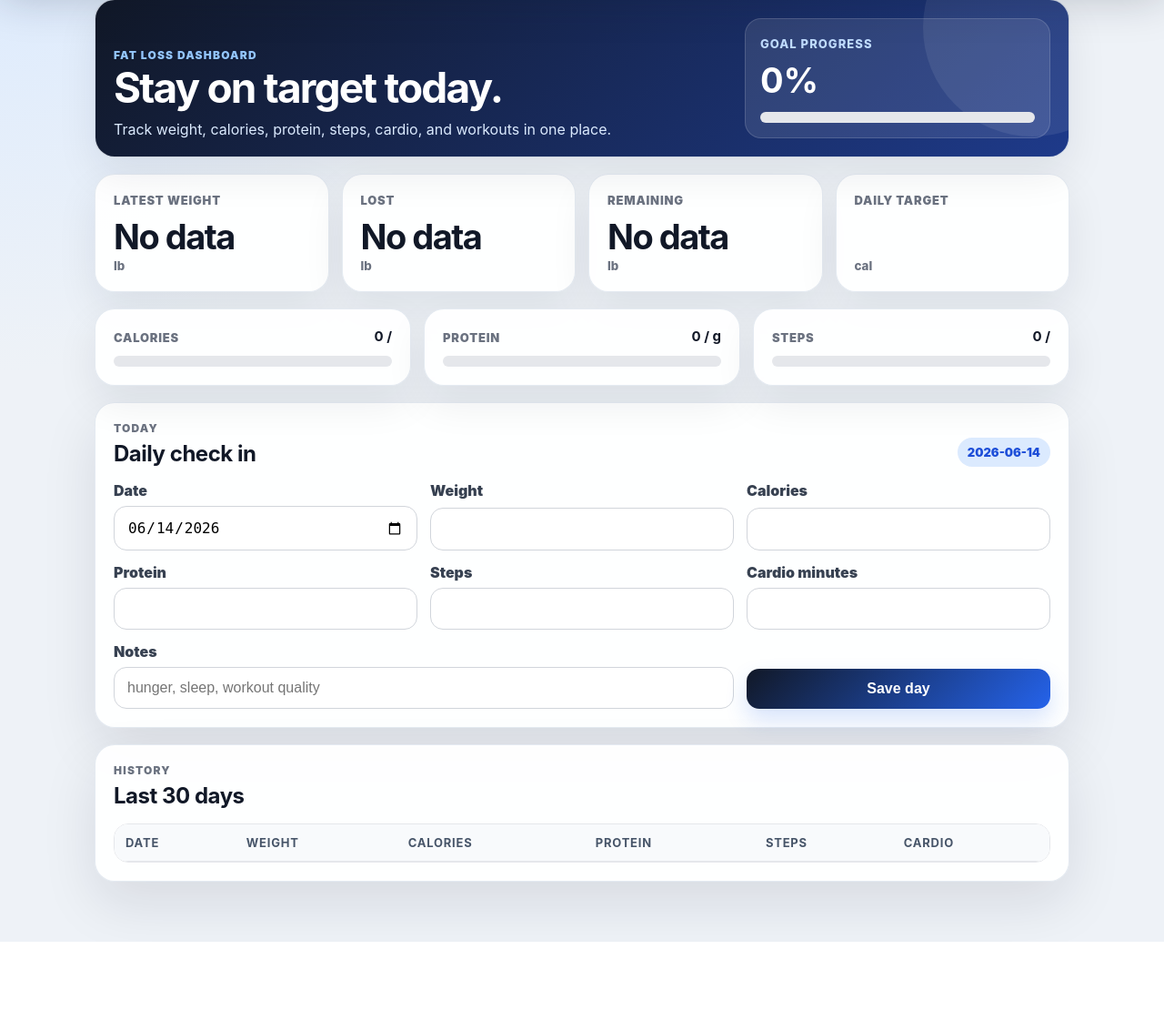
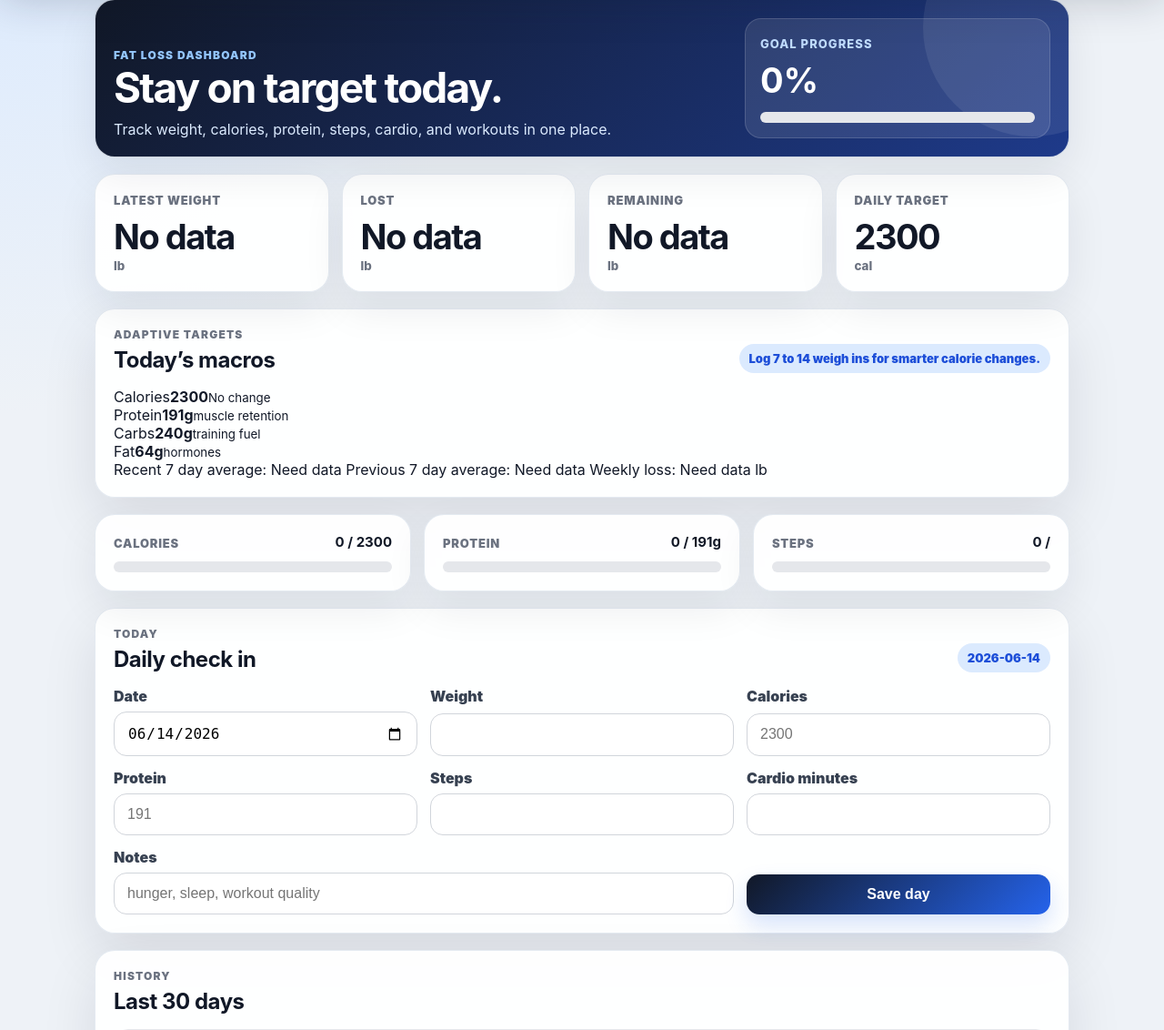
Before and after one commit to bwadams1998/Fat-Loss-Tracker, a Flask app: page / in a window 1280 px wide. Shown: the part 107-1239 px from the top of the page at 91% size. Before the commit the page ends 1142 px from the top, so only its background shows below. Run offline with Flask 3, Linux system fonts and the light colour scheme; the visitor is signed in with stand-in values (Sample User, id 1); data that the repository does not hold is empty.

Commit message:
Add files via upload

```diff
--- a/templates/dashboard.html
+++ b/templates/dashboard.html
@@ -1,8 +1,8 @@
 {% extends "base.html" %}
 {% block content %}
 {% set latest_log = logs[0] if logs else none %}
-{% set calorie_pct = ((latest_log.calories or 0) / goals.calories * 100) if latest_log and goals.calories else 0 %}
-{% set protein_pct = ((latest_log.protein or 0) / goals.protein * 100) if latest_log and goals.protein else 0 %}
+{% set calorie_pct = ((latest_log.calories or 0) / macro_targets.calories * 100) if latest_log and macro_targets.calories else 0 %}
+{% set protein_pct = ((latest_log.protein or 0) / macro_targets.protein * 100) if latest_log and macro_targets.protein else 0 %}
 {% set steps_pct = ((latest_log.steps or 0) / goals.steps * 100) if latest_log and goals.steps else 0 %}
 {% set goal_pct = ((lost or 0) / ((goals.start_weight or 0) - (goals.target_weight or 0)) * 100) if goals.start_weight and goals.target_weight and lost is not none and goals.start_weight > goals.target_weight else 0 %}
 
@@ -23,16 +23,37 @@
   <div class="stat-card"><span>Latest weight</span><strong>{{ latest_weight or 'No data' }}</strong><small>lb</small></div>
   <div class="stat-card"><span>Lost</span><strong>{{ lost if lost is not none else 'No data' }}</strong><small>lb</small></div>
   <div class="stat-card"><span>Remaining</span><strong>{{ remaining if remaining is not none else 'No data' }}</strong><small>lb</small></div>
-  <div class="stat-card"><span>Daily target</span><strong>{{ goals.calories }}</strong><small>cal</small></div>
+  <div class="stat-card"><span>Daily target</span><strong>{{ macro_targets.calories }}</strong><small>cal</small></div>
+</section>
+
+<section class="card elevated-card macro-coach-card">
+  <div class="section-title">
+    <div>
+      <p class="eyebrow">Adaptive targets</p>
+      <h2>Today’s macros</h2>
+    </div>
+    <span class="pill">{{ macro_targets.status }}</span>
+  </div>
+  <div class="macro-grid">
+    <div class="macro-box"><span>Calories</span><strong>{{ macro_targets.calories }}</strong><small>{% if macro_targets.adjustment > 0 %}+{{ macro_targets.adjustment }}{% elif macro_targets.adjustment < 0 %}{{ macro_targets.adjustment }}{% else %}No change{% endif %}</small></div>
+    <div class="macro-box"><span>Protein</span><strong>{{ macro_targets.protein }}g</strong><small>muscle retention</small></div>
+    <div class="macro-box"><span>Carbs</span><strong>{{ macro_targets.carbs }}g</strong><small>training fuel</small></div>
+    <div class="macro-box"><span>Fat</span><strong>{{ macro_targets.fat }}g</strong><small>hormones</small></div>
+  </div>
+  <div class="coach-note">
+    <span>Recent 7 day average: {{ macro_targets.recent_avg or 'Need data' }}</span>
+    <span>Previous 7 day average: {{ macro_targets.previous_avg or 'Need data' }}</span>
+    <span>Weekly loss: {{ macro_targets.weekly_change if macro_targets.weekly_change is not none else 'Need data' }} lb</span>
+  </div>
 </section>
 
 <section class="progress-grid">
   <div class="card progress-card">
-    <div class="progress-head"><span>Calories</span><strong>{{ latest_log.calories if latest_log and latest_log.calories else 0 }} / {{ goals.calories }}</strong></div>
+    <div class="progress-head"><span>Calories</span><strong>{{ latest_log.calories if latest_log and latest_log.calories else 0 }} / {{ macro_targets.calories }}</strong></div>
     <div class="progress"><span style="width: {{ [calorie_pct, 100]|min }}%"></span></div>
   </div>
   <div class="card progress-card">
-    <div class="progress-head"><span>Protein</span><strong>{{ latest_log.protein if latest_log and latest_log.protein else 0 }} / {{ goals.protein }}g</strong></div>
+    <div class="progress-head"><span>Protein</span><strong>{{ latest_log.protein if latest_log and latest_log.protein else 0 }} / {{ macro_targets.protein }}g</strong></div>
     <div class="progress"><span style="width: {{ [protein_pct, 100]|min }}%"></span></div>
   </div>
   <div class="card progress-card">
@@ -52,8 +73,8 @@
   <form method="post" class="form-grid">
     <label>Date<input type="date" name="log_date" value="{{ today }}"></label>
     <label>Weight<input type="number" step="0.1" name="weight"></label>
-    <label>Calories<input type="number" name="calories" placeholder="{{ goals.calories }}"></label>
-    <label>Protein<input type="number" name="protein" placeholder="{{ goals.protein }}"></label>
+    <label>Calories<input type="number" name="calories" placeholder="{{ macro_targets.calories }}"></label>
+    <label>Protein<input type="number" name="protein" placeholder="{{ macro_targets.protein }}"></label>
     <label>Steps<input type="number" name="steps" placeholder="{{ goals.steps }}"></label>
     <label>Cardio minutes<input type="number" name="cardio_minutes"></label>
     <label class="wide">Notes<input name="notes" placeholder="hunger, sleep, workout quality"></label>
```
